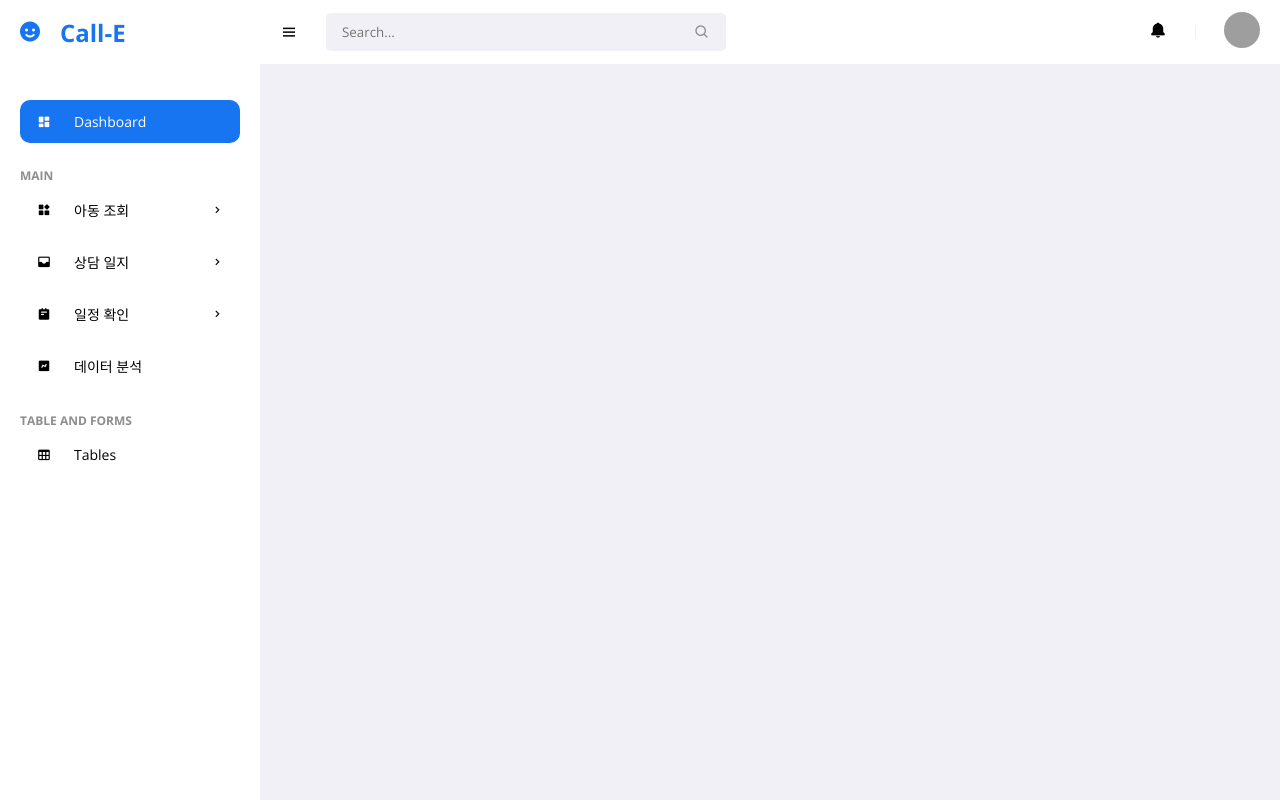
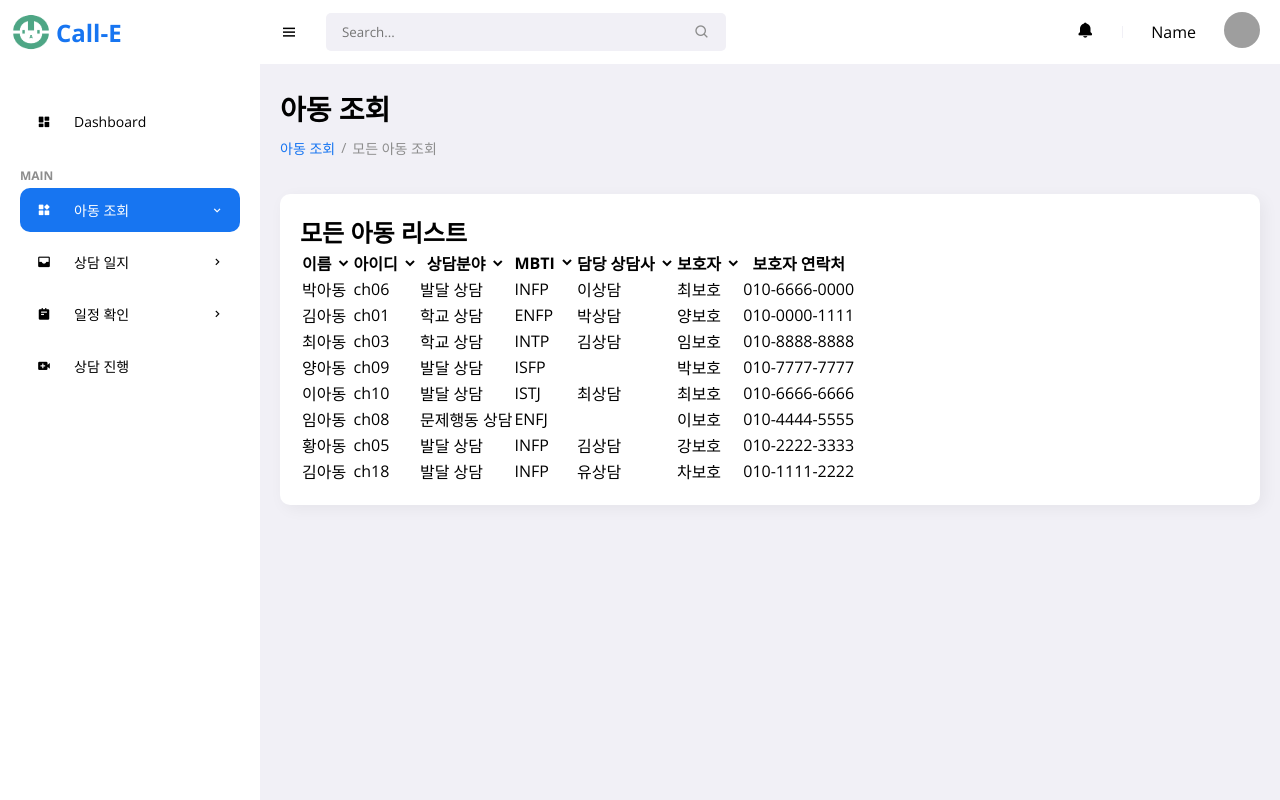
Before and after one commit to leetoryy/Capstone_Call-E, a Python web app: template templates/counselor/child_list.html in a window 1280 px wide. Run offline with Jinja, Linux system fonts and the light colour scheme; the template is opened without the code that fills it, so the values that code supplies are empty; grey boxes are pictures that could not be loaded.

Commit message:
[Feat] 모든 아동 리스트 정렬
1. 아동 리스트 표 제목셀을 클릭하면 오름차순, 내림차순으로 정렬
1-1. 아동 이름, 아이디, 상담분야, MBTI, 보호자 성명 클릭 가능
1-2. 오름차순, 내림차순 번갈아가며 정렬

```diff
--- a/templates/counselor/child_list.html
+++ b/templates/counselor/child_list.html
@@ -1,70 +1,197 @@
 <!DOCTYPE html>
 <html lang="en">
   <head>
-	<meta charset="UTF-8">
-	<meta name="viewport" content="width=device-width, initial-scale=1.0">
+    <meta charset="UTF-8" />
+    <meta name="viewport" content="width=device-width, initial-scale=1.0" />
     <title>Call-E</title>
-	<link href='https://unpkg.com/boxicons@2.0.9/css/boxicons.min.css' rel='stylesheet'>
-	<link rel="stylesheet" href="/static/css/counselor/home.css">
+    <link href="https://unpkg.com/boxicons@2.0.9/css/boxicons.min.css" rel="stylesheet" />
+    <link rel="stylesheet" href="/static/css/counselor/home.css" />
   </head>
   <body>
     <!-- SIDEBAR -->
     <section id="sidebar">
-		<a href="/counselor/home.html" class="brand"><i class='bx bxs-smile icon'></i>Call-E</a>
+      <a href="/counselor_home" class="brand"><img src="/static/images/icon.png" width="50" alt="" />Call-E</a>
       <ul class="side-menu">
-			<li><a href="/counselor/home.html" class="active"><i class='bx bxs-dashboard icon' ></i> Dashboard</a></li>
+        <li>
+          <a href="/counselor_home"><i class="bx bxs-dashboard icon"></i> Dashboard</a>
+        </li>
         <li class="divider" data-text="main">Main</li>
         <li>
-				<a href="#"><i class='bx bxs-widget icon' ></i> 아동 조회 <i class='bx bx-chevron-right icon-right' ></i></a>
+          <a href="#" class="active"><i class="bx bxs-widget icon"></i> 아동 조회 <i class="bx bx-chevron-right icon-right"></i></a>
           <ul class="side-dropdown">
-					<li><a href="/counselor/child_list.html">모든 아동 조회</a></li>
-					<li><a href="/counselor/child_list.html">담당 아동 조회</a></li>
+            <li><a href="/child_list">모든 아동 조회</a></li>
+            <li><a href="/child_list">담당 아동 조회</a></li>
           </ul>
         </li>
         <li>
-				<a href="#"><i class='bx bxs-inbox icon' ></i> 상담 일지 <i class='bx bx-chevron-right icon-right' ></i></a>
+          <a href="#"><i class="bx bxs-inbox icon"></i> 상담 일지 <i class="bx bx-chevron-right icon-right"></i></a>
           <ul class="side-dropdown">
             <li><a href="#">상담 일지 조회</a></li>
             <li><a href="#">상담 일지 작성</a></li>
           </ul>
         </li>
         <li>
-				<a href="#"><i class='bx bxs-notepad icon' ></i> 일정 확인 <i class='bx bx-chevron-right icon-right' ></i></a>
+          <a href="#"><i class="bx bxs-notepad icon"></i> 일정 확인 <i class="bx bx-chevron-right icon-right"></i></a>
           <ul class="side-dropdown">
             <li><a href="#">월별 일정 확인</a></li>
             <li><a href="#">주간 일정 확인</a></li>
           </ul>
         </li>
-			<li><a href="#"><i class='bx bxs-chart icon' ></i> 데이터 분석 </a></li>
-			<li class="divider" data-text="table and forms">Table and forms</li>
-			<li><a href="#"><i class='bx bx-table icon' ></i> Tables</a></li>
+        <li>
+          <a href="/counseling"><i class="bx bxs-video-plus icon"></i> 상담 진행 </a>
+        </li>
       </ul>
     </section>
     <!-- SIDEBAR -->
     <section id="content">
       <!-- NAVBAR -->
       <nav>
-			<i class='bx bx-menu toggle-sidebar' ></i>
+        <i class="bx bx-menu toggle-sidebar"></i>
         <form action="#">
           <div class="form-group">
-					<input type="text" placeholder="Search...">
-					<i class='bx bx-search icon' ></i>
+            <input type="text" placeholder="Search..." />
+            <i class="bx bx-search icon"></i>
           </div>
         </form>
         <a href="#" class="nav-link">
-				<i class='bx bxs-bell icon' ></i>
+          <i class="bx bxs-bell icon"></i>
         </a>
         <span class="divider"></span>
+        <span>Name</span>
         <div class="profile">
-				<img src="https://cdn-icons-png.flaticon.com/512/3135/3135789.png" alt="">
+          <img src="https://cdn-icons-png.flaticon.com/512/3135/3135789.png" alt="" />
           <ul class="profile-link">
-					<li><a href="#"><i class='bx bxs-user-circle icon' ></i> Profile</a></li>
-					<li><a href="#"><i class='bx bxs-cog' ></i> Settings</a></li>
-					<li><a href="#"><i class='bx bxs-log-out-circle' ></i> Logout</a></li>
+            <li>
+              <a href="#"><i class="bx bxs-user-circle icon"></i> Profile</a>
+            </li>
+            <li>
+              <a href="#"><i class="bx bxs-cog"></i> Settings</a>
+            </li>
+            <li>
+              <a href="#"><i class="bx bxs-log-out-circle"></i> Logout</a>
+            </li>
           </ul>
         </div>
       </nav>
       <!-- NAVBAR -->
-<script src="/static/javascript/counselor/home.js"></script>
+      <!-- MAIN -->
+      <main>
+        <h1 class="title">아동 조회</h1>
+        <ul class="breadcrumbs">
+          <li><a href="#">아동 조회</a></li>
+          <li class="divider">/</li>
+          <li><a href="#" class="active">모든 아동 조회</a></li>
+        </ul>
+
+        <div class="info-data">
+          <div class="card">
+            <div class="head">
+              <h2>모든 아동 리스트</h2>
+              <box-icon name="down-arrow-alt"></box-icon>
+            </div>
+            <div class="table-list">
+              <table class="table-fill">
+                <thead class="table-head">
+                  <tr>
+                    <th class="text-center" style="cursor: pointer" onclick="sortTable(0)">이름 <i class="bx bxs-chevron-down"></i></th>
+                    <th class="text-center" style="cursor: pointer" onclick="sortTable(1)">아이디 <i class="bx bxs-chevron-down"></i></th>
+                    <th class="text-center" style="cursor: pointer" onclick="sortTable(2)">상담분야 <i class="bx bxs-chevron-down"></i></th>
+                    <th class="text-center" style="cursor: pointer" onclick="sortTable(3)">MBTI <i class="bx bxs-chevron-down"></i></th>
+                    <th class="text-center" style="cursor: pointer" onclick="sortTable(4)">담당 상담사 <i class="bx bxs-chevron-down"></i></th>
+                    <th class="text-center" style="cursor: pointer" onclick="sortTable(5)">보호자 <i class="bx bxs-chevron-down"></i></th>
+                    <th class="text-center">보호자 연락처</th>
+                  </tr>
+                </thead>
+                <tbody class="table-hover">
+                  <tr>
+                    <td class="text-center">박아동</td>
+                    <td class="text-center">ch06</td>
+                    <td class="text-center">발달 상담</td>
+                    <td class="text-center">INFP</td>
+                    <td class="text-center">이상담</td>
+                    <td class="text-center">최보호</td>
+                    <td class="text-center">010-6666-0000</td>
+                  </tr>
+
+                  <tr>
+                    <td class="text-center">김아동</td>
+                    <td class="text-center">ch01</td>
+                    <td class="text-center">학교 상담</td>
+                    <td class="text-center">ENFP</td>
+                    <td class="text-center">박상담</td>
+                    <td class="text-center">양보호</td>
+                    <td class="text-center">010-0000-1111</td>
+                  </tr>
+
+                  <tr>
+                    <td class="text-center">최아동</td>
+                    <td class="text-center">ch03</td>
+                    <td class="text-center">학교 상담</td>
+                    <td class="text-center">INTP</td>
+                    <td class="text-center">김상담</td>
+                    <td class="text-center">임보호</td>
+                    <td class="text-center">010-8888-8888</td>
+                  </tr>
+
+                  <tr>
+                    <td class="text-center">양아동</td>
+                    <td class="text-center">ch09</td>
+                    <td class="text-center">발달 상담</td>
+                    <td class="text-center">ISFP</td>
+                    <td class="text-center"></td>
+                    <td class="text-center">박보호</td>
+                    <td class="text-center">010-7777-7777</td>
+                  </tr>
+
+                  <tr>
+                    <td class="text-center">이아동</td>
+                    <td class="text-center">ch10</td>
+                    <td class="text-center">발달 상담</td>
+                    <td class="text-center">ISTJ</td>
+                    <td class="text-center">최상담</td>
+                    <td class="text-center">최보호</td>
+                    <td class="text-center">010-6666-6666</td>
+                  </tr>
+
+                  <tr>
+                    <td class="text-center">임아동</td>
+                    <td class="text-center">ch08</td>
+                    <td class="text-center">문제행동 상담</td>
+                    <td class="text-center">ENFJ</td>
+                    <td class="text-center"></td>
+                    <td class="text-center">이보호</td>
+                    <td class="text-center">010-4444-5555</td>
+                  </tr>
+
+                  <tr>
+                    <td class="text-center">황아동</td>
+                    <td class="text-center">ch05</td>
+                    <td class="text-center">발달 상담</td>
+                    <td class="text-center">INFP</td>
+                    <td class="text-center">김상담</td>
+                    <td class="text-center">강보호</td>
+                    <td class="text-center">010-2222-3333</td>
+                  </tr>
+
+                  <tr>
+                    <td class="text-center">김아동</td>
+                    <td class="text-center">ch18</td>
+                    <td class="text-center">발달 상담</td>
+                    <td class="text-center">INFP</td>
+                    <td class="text-center">유상담</td>
+                    <td class="text-center">차보호</td>
+                    <td class="text-center">010-1111-2222</td>
+                  </tr>
+                </tbody>
+              </table>
+            </div>
+          </div>
+          <!-- card -->
+        </div>
+      </main>
+    </section>
+    <!-- JS -->
+    <script src="/static/javascript/counselor/counselor_home.js"></script>
+    <script src="/static/javascript/counselor/child_list.js"></script>
   </body>
 </html>
```
Also changed, not shown: static/javascript/counselor/child_list.js (added, +48 -0 lines). Lines whose indentation alone changed are shown as unchanged.
